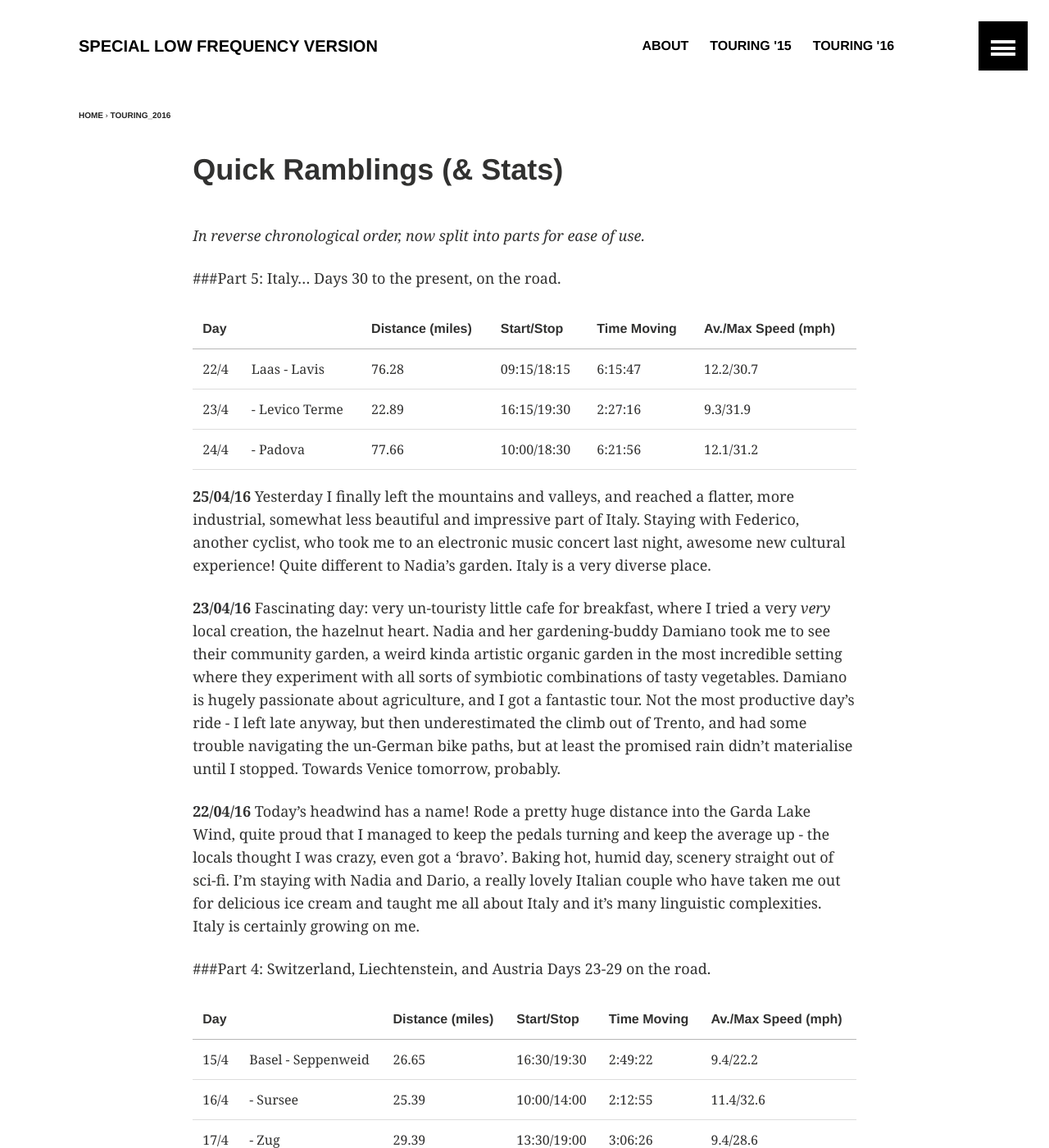
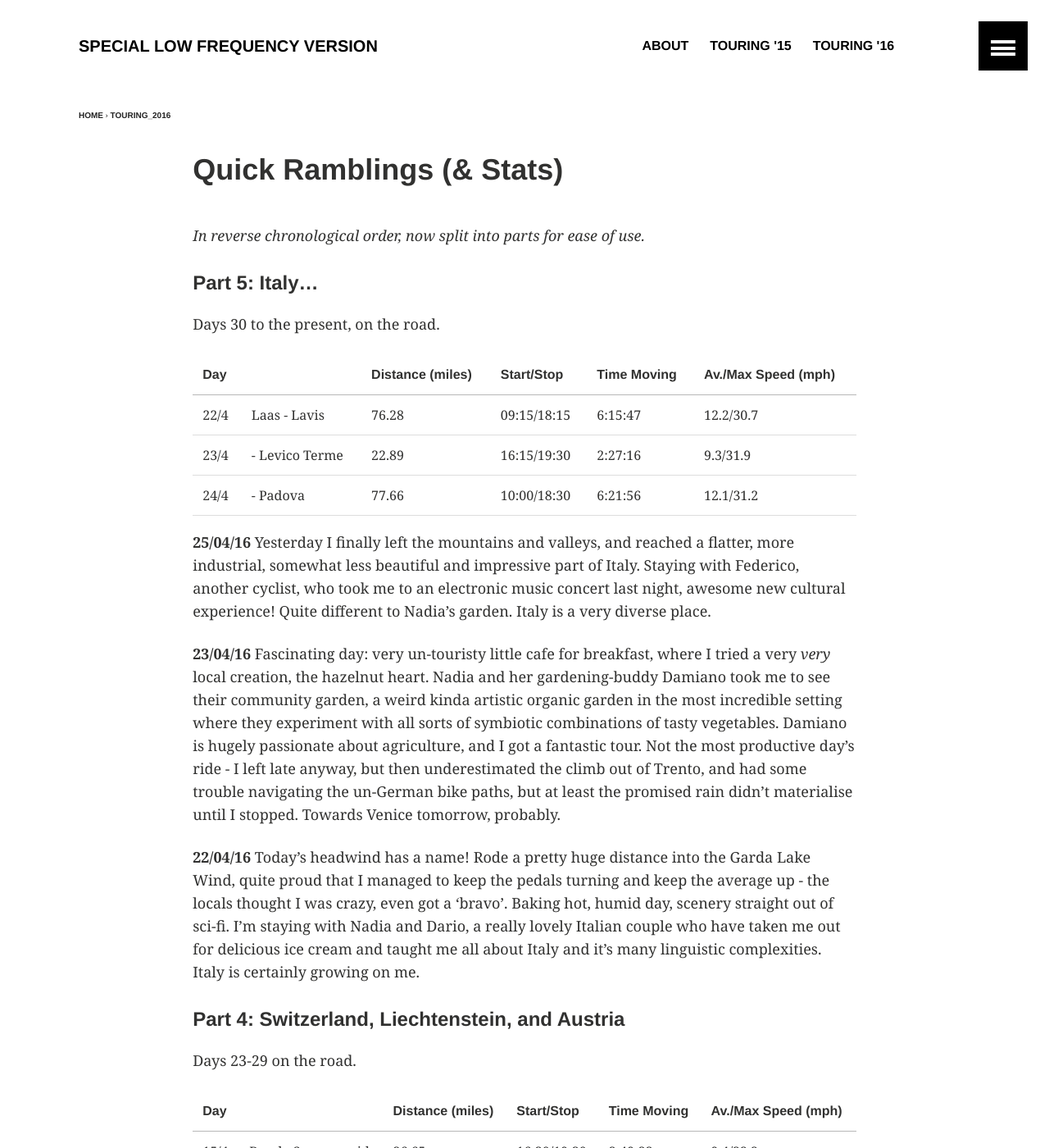
Before and after one commit to ArthurStart/git-blog, a Jekyll site: the page built from _posts/touring/2016-03-24-Quick-Update.md, in a window 1280 px wide and 1400 px high. Shown: the whole window at 82% size. Built offline with Jekyll 4.4.1, drawn with Linux system fonts in a browser that asks for light colours; comment, search, counter and statistics services are not loaded; some of the changed text lies outside the part shown.

Commit message:
Changed back to four-plus-space for GH compat

```diff
--- a/_posts/touring/2016-03-24-Quick-Update.md
+++ b/_posts/touring/2016-03-24-Quick-Update.md
@@ -10,7 +10,7 @@ image:
 
 *In reverse chronological order, now split into parts for ease of use.*
 
-###Part 5: Italy...
+#### Part 5: Italy...
 Days 30 to the present, on the road.
 
 | Day | | Distance (miles) | Start/Stop | Time Moving | Av./Max Speed (mph) |
@@ -28,7 +28,7 @@ Fascinating day: very un-touristy little cafe for breakfast, where I tried a ver
 **22/04/16**
 Today's headwind has a name! Rode a pretty huge distance into the Garda Lake Wind, quite proud that I managed to keep the pedals turning and keep the average up - the locals thought I was crazy, even got a 'bravo'. Baking hot, humid day, scenery straight out of sci-fi. I'm staying with Nadia and Dario, a really lovely Italian couple who have taken me out for delicious ice cream and taught me all about Italy and it's many linguistic complexities. Italy is certainly growing on me.
 
-###Part 4: Switzerland, Liechtenstein, and Austria
+#### Part 4: Switzerland, Liechtenstein, and Austria
 Days 23-29 on the road.
 
 | Day | | Distance (miles) | Start/Stop | Time Moving | Av./Max Speed (mph) |
@@ -63,7 +63,7 @@ Basel is a cool and exciting place, i'm pleased to have got a little tour. I saw
 **14/04/16**
 I'm in Switzerland! Awesome Couchsurfers made fondue - very tasty. Basel seems great. But where to go next?
 
-###Part 3: Germany and France
+#### Part 3: Germany and France
 Days 14-22 on the road. Blog post in the works.
 
 | Day | | Distance (miles) | Start/Stop | Time Moving | Av./Max Speed (mph) |
@@ -109,7 +109,7 @@ Haven't managed to get any updates out in a while, as i've been busy doing thing
 **06/04/16**
 I'm in *bad* place tonight. Har har har. In all seriousness, I am a terrible cycle tourist. It's so beautiful how people can pick the perfect spot two hours before sundown and spend the evening cooking and meditating and soaking in nature or whatever. About that though... I'll keep trying. Today, I got to two hours before sundown, and there were some more miles I wanted to do. Anyway, i'm almost at the Rhine already. No regrets, camped up in the most tranquil spot.
 
-###Part 2: The Netherlands and Belgium
+#### Part 2: The Netherlands and Belgium
 Days 8-13 on the road. [Blog post here.]({% post_url 2016-04-06-The-Netherlands-and-Belgium %})
 
 | Day | | Distance (miles) | Start/Stop | Time Moving | Av./Max Speed (mph) |
@@ -136,7 +136,7 @@ Pole camping again, this time in Belgium. I spent the day riding with the Texans
 **31/03/16**
 Everyone is driving on the wrong side, the cyclists are crazy, and the language sounds silly, but the Netherlands is awesome! Really incredible cyclepaths - I haven't enjoyed the actual 'cycling' part of touring so much, well, ever. Rather than stay the day in Haarlem or Amsterdam as i'd intended, i've found myself 56 miles along in Delft. Really pretty and friendly place, I could spend some time here if the cyclepaths weren't so good.
 
-###Part 1: Aberdeen to Amsterdam (nearly)
+#### Part 1: Aberdeen to Amsterdam (nearly)
 Days 1-7 on the road. [Blog post here.]({% post_url 2016-03-30-Aberdeen-to-Amsterdam %})
 
 | Day | | Distance (miles) | Start/Stop | Time Moving | Av./Max Speed (mph) |
```
